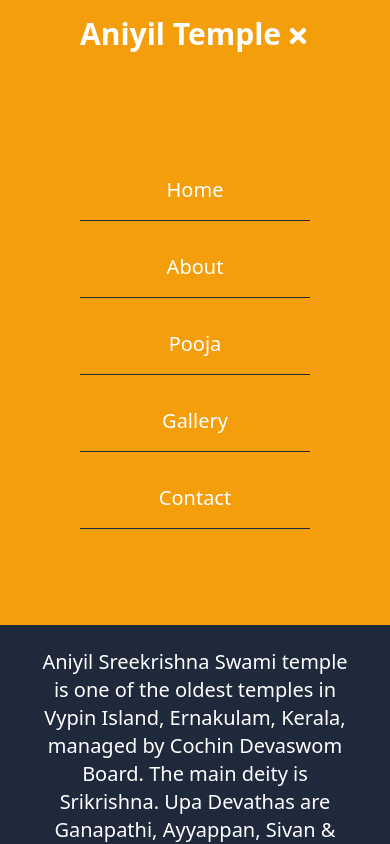
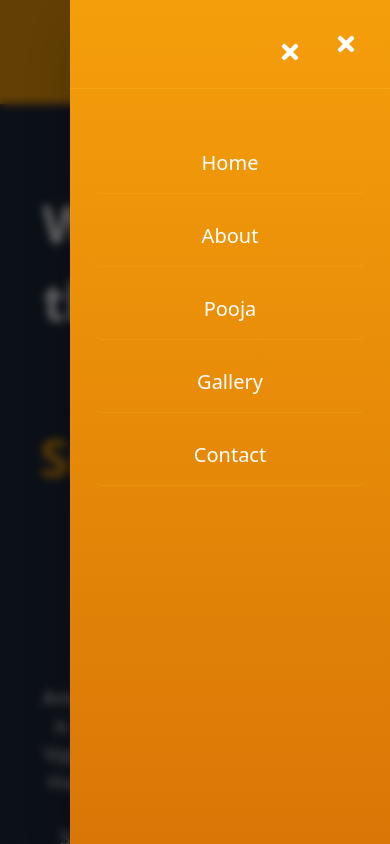
Before and after one commit to abhishek7h/aniyiltemple, a React (Vite) app: page / in a window 390 px wide. Both pictures are taken after a click on the button "Toggle menu". Shown: the top 844 px of the page. Built offline with nearby package versions, Linux system fonts and the light colour scheme.

Commit message:
changed hamburger menu

```diff
--- a/src/components/Nav.jsx
+++ b/src/components/Nav.jsx
@@ -22,30 +22,55 @@
       : "text-white rounded-md px-3 py-2";
   const content = (
     <>
-      <div className="lg:hidden block absolute top-16 w-full left-0 right-0 bg-amber-500 transition">
-        <ul className="text-center text-xl p-20">
+      {/* Backdrop overlay */}
+      <div
+        className={`lg:hidden fixed inset-0 bg-black/60 backdrop-blur-sm z-40 transition-opacity duration-300 ${
+          click ? "opacity-100" : "opacity-0 pointer-events-none"
+        }`}
+        onClick={closeNav}
+      />
+
+      {/* Mobile menu */}
+      <div
+        className={`lg:hidden fixed top-0 right-0 h-full w-80 max-w-[85vw] bg-gradient-to-b from-amber-500 to-amber-600 shadow-2xl z-50 transform transition-transform duration-300 ease-in-out ${
+          click ? "translate-x-0" : "translate-x-full"
+        }`}
+      >
+        {/* Close button */}
+        <div className="flex justify-end p-6 border-b border-amber-400/30">
+          <button
+            onClick={handleClick}
+            className="text-white hover:text-amber-100 transition-colors duration-200 p-2 hover:bg-amber-400/20 rounded-full"
+            aria-label="Close menu"
+          >
+            <FaTimes className="text-2xl" />
+          </button>
+        </div>
+
+        {/* Menu items */}
+        <ul className="text-center text-xl py-8 px-6">
           <NavLink to="/" onClick={closeNav}>
-            <li className="my-4 py-4 border-b border-slate-800 hover:bg-slate-800 hover:rounded">
+            <li className="my-3 py-4 px-6 text-white font-medium rounded-lg border-b border-amber-400/20 hover:bg-amber-400/30 hover:border-amber-400/40 transition-all duration-200 cursor-pointer active:scale-95">
               Home
             </li>
           </NavLink>
           <NavLink to="/about" onClick={closeNav}>
-            <li className="my-4 py-4 border-b border-slate-800 hover:bg-slate-800 hover:rounded">
+            <li className="my-3 py-4 px-6 text-white font-medium rounded-lg border-b border-amber-400/20 hover:bg-amber-400/30 hover:border-amber-400/40 transition-all duration-200 cursor-pointer active:scale-95">
               About
             </li>
           </NavLink>
           <NavLink to="/pooja" onClick={closeNav}>
-            <li className="my-4 py-4 border-b border-slate-800 hover:bg-slate-800 hover:rounded">
+            <li className="my-3 py-4 px-6 text-white font-medium rounded-lg border-b border-amber-400/20 hover:bg-amber-400/30 hover:border-amber-400/40 transition-all duration-200 cursor-pointer active:scale-95">
               Pooja
             </li>
           </NavLink>
           <NavLink to="/gallery" onClick={closeNav}>
-            <li className="my-4 py-4 border-b border-slate-800 hover:bg-slate-800 hover:rounded">
+            <li className="my-3 py-4 px-6 text-white font-medium rounded-lg border-b border-amber-400/20 hover:bg-amber-400/30 hover:border-amber-400/40 transition-all duration-200 cursor-pointer active:scale-95">
               Gallery
             </li>
           </NavLink>
           <NavLink to="/contact" onClick={closeNav}>
-            <li className="my-4 py-4 border-b border-slate-800 hover:bg-slate-800 hover:rounded">
+            <li className="my-3 py-4 px-6 text-white font-medium rounded-lg border-b border-amber-400/20 hover:bg-amber-400/30 hover:border-amber-400/40 transition-all duration-200 cursor-pointer active:scale-95">
               Contact
             </li>
           </NavLink>
@@ -54,8 +79,8 @@
     </>
   );
   return (
-    <nav>
-      <div className="h-10vh flex justify-between z-50 text-white lg:py-5 px-20 py-4">
+    <nav className="relative z-50">
+      <div className="h-10vh flex justify-between text-white lg:py-5 px-20 py-4 relative">
         <div className="flex items-center flex-1">
           <span className="text-3xl font-bold hover:text-gray-200 cursor-pointer">
             Aniyil Temple
@@ -92,12 +117,16 @@
             </ul>
           </div>
         </div>
-        <div>{click && content}</div>
-        <button className="block sm:hidden transition" onClick={handleClick}>
+        <div>{content}</div>
+        <button
+          className="lg:hidden block text-white hover:text-amber-200 transition-colors duration-200 p-2 rounded-lg hover:bg-white/10 active:scale-95 z-50"
+          onClick={handleClick}
+          aria-label="Toggle menu"
+        >
           {click ? (
-            <FaTimes className="text-2xl mt-1" />
+            <FaTimes className="text-2xl" />
           ) : (
-            <GiHamburgerMenu className="text-2xl mt-1" />
+            <GiHamburgerMenu className="text-2xl" />
           )}
         </button>
       </div>
```
